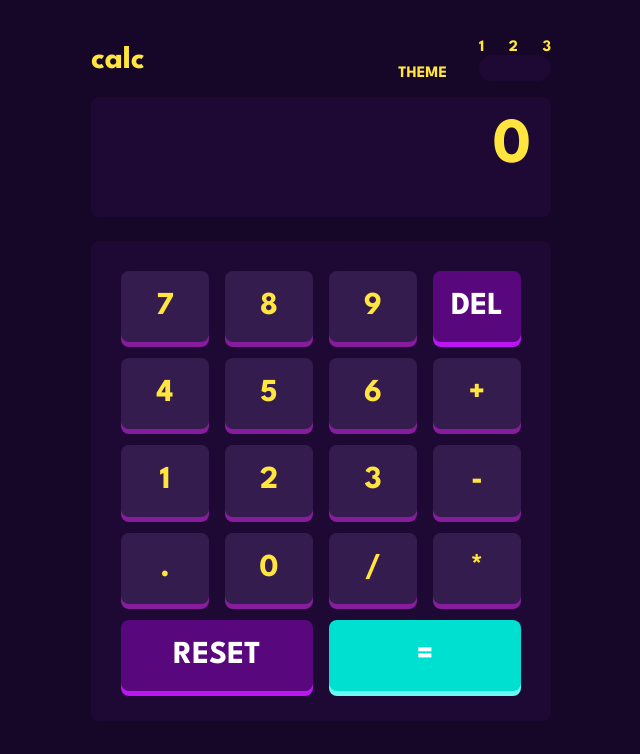
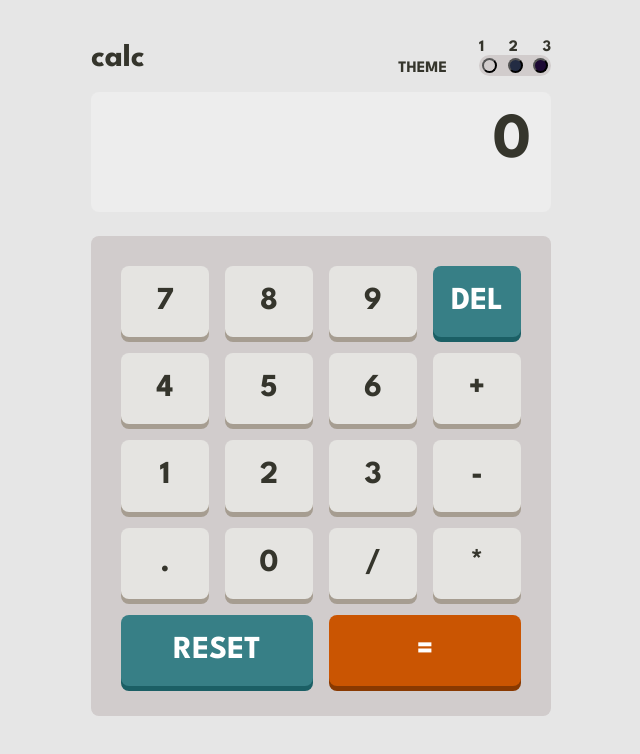
Before and after one commit to Kan-j/calculator-app, a React (Create React App) app: page / in a window 1280 px wide. Shown: the top 754 px of the page, without its empty margins (319-959 px from the left). Built offline with nearby package versions, Linux system fonts and the light colour scheme.

Commit message:
Theme Switcher Working

```diff
--- a/src/App.js
+++ b/src/App.js
@@ -2,7 +2,8 @@ import GlobalStyles from "./styles/GlobalStyles";
 import KeyPadCover from "./components/KeyPadCover";
 import Container from "./styles/Container.Styled";
 import Screen from "./components/Screen";
-import Header from "./components/Header";
+// import Header from "./components/Header";
+import ThemeSelector from "./components/Header";
 import { setToLS } from "./Utils/storage";
 import * as themes from "./Themes/themes.json"
 import { ThemeProvider } from "styled-components";
@@ -34,7 +35,8 @@ function App() {
           <ThemeProvider theme={selectedTheme}>
           <Container>
           <GlobalStyles />
-          <Header></Header>
+              {/* <Header></Header> */}
+              <ThemeSelector setter={ setSelectedTheme } />
           <Screen></Screen>
           <KeyPadCover></KeyPadCover>
         </Container>
--- a/src/Themes/useTheme.js
+++ b/src/Themes/useTheme.js
@@ -13,7 +13,7 @@ export const useTheme = () => {
 
     useEffect(()=>{
         const localTheme = getFromLS('theme');
-        localTheme ? setTheme(localTheme) : setTheme(themes.data.violet)
+        localTheme ? setTheme(localTheme) : setTheme(themes.data.light)
         setThemeLoaded(true)
     }, [])
 
--- a/src/components/Header.js
+++ b/src/components/Header.js
@@ -1,68 +1,114 @@
-import React, { useEffect, useState } from 'react'
+import React, { useState, useEffect, useRef } from "react";
+import styled from "styled-components";
+import _ from 'lodash';
 import {HeaderContainer, H3, Input, ThemeSwitchDiv, ThemeOverallContainer, SPAN} from '../styles/Header.styled'
-import { useRef } from 'react'
+import {useTheme} from '../Themes/useTheme';
 import { getFromLS } from '../Utils/storage';
-import { useTheme } from '../Themes/useTheme';
-import _ from 'lodash'
 
-const Header = () => {
+const ThemedButton = styled.button`
+    border-radius: 50%;
+    width: 15px;
+    height: 15px;
+`;
+
+const Wrapper = styled.li`
+
+`;
+
+const Container = styled.ul`
+
+`;
+
+const Header = styled.h2`
+
+`;
+
+
+export default (props) => {
     const themesFromStore = getFromLS('all-themes');
     const [data, setData] = useState(themesFromStore.data);
     const [themes, setThemes] = useState([]);
     const {setMode} = useTheme();
 
-
-
     const themeSwitcher = selectedTheme => {
         console.log(selectedTheme);
         setMode(selectedTheme);
+        props.setter(selectedTheme);
     };
-
 
     useEffect(() => {
         setThemes(_.keys(data));
     }, [data]);
 
-    // console.log(themes);
-    // console.log(data[themes[0]]);
+    useEffect(() => {
+        props.newTheme &&
+            updateThemeCard(props.newTheme);
+    }, [props.newTheme])
 
-    const radio1Ref = useRef()
-    const radio2Ref = useRef()
-    const radio3Ref = useRef()
-
-    const onButtonClick = (e) => {
-        // console.log(e.target);
-        const targ = e.target;
-        targ.style.opacity = 1
-        const itemId = targ.id;
-        const radio1Id = radio1Ref.current.id;
-        const radio2Id = radio2Ref.current.id;
-        const radio3Id = radio3Ref.current.id;
-
-        if (radio1Id === itemId) {
-            radio1Ref.current.style.opacity= 1;
-            radio2Ref.current.style.opacity= 0;
-            radio3Ref.current.style.opacity = 0;
-            themeSwitcher(data[themes[0]]);
+    const updateThemeCard = theme => {
+        const key = _.keys(theme)[0];
+        const updated = {...data, [key]:theme[key]};
+        setData(updated);
+    }
 
 
-        }else if (radio2Id === itemId) {
-            radio1Ref.current.style.opacity= 0;
-            radio2Ref.current.style.opacity= 1;
-            radio3Ref.current.style.opacity = 0;
-            themeSwitcher(data[themes[1]])
+    // const radio1Ref = useRef()
+    // const radio2Ref = useRef()
+    // const radio3Ref = useRef()
 
-        }
-        else if (radio3Id === itemId) {
-            radio1Ref.current.style.opacity= 0;
-            radio2Ref.current.style.opacity= 0;
-            radio3Ref.current.style.opacity = 1;
-            themeSwitcher(data[themes[2]])
+    // const onButtonClick = (e) => {
+    //     // console.log(e.target);
+    //     const targ = e.target;
+    //     targ.style.opacity = 1
+    //     const itemId = targ.id;
+    //     const radio1Id = radio1Ref.current.id;
+    //     const radio2Id = radio2Ref.current.id;
+    //     const radio3Id = radio3Ref.current.id;
 
-        }
+    //     if (radio1Id === itemId) {
+    //         radio1Ref.current.style.opacity= 1;
+    //         radio2Ref.current.style.opacity= 0;
+    //         radio3Ref.current.style.opacity = 0;
+
+
+
+    //     }else if (radio2Id === itemId) {
+    //         radio1Ref.current.style.opacity= 0;
+    //         radio2Ref.current.style.opacity= 1;
+    //         radio3Ref.current.style.opacity = 0;
+
+
+    //     }
+    //     else if (radio3Id === itemId) {
+    //         radio1Ref.current.style.opacity= 0;
+    //         radio2Ref.current.style.opacity= 0;
+    //         radio3Ref.current.style.opacity = 1;
+
+
+    //     }
+    // }
+
+
+
+
+
+    const ThemeCard = props => {
+        return(
+            <div>
+                <ThemedButton onClick={ (theme) => themeSwitcher(props.theme) }
+                    style={{
+                        backgroundColor: `${data[_.camelCase(props.theme.name)].colors.toggleBackground}`,
+                        color: `${data[_.camelCase(props.theme.name)].colors.toggleBackground}`,
+                        display: `${props.theme} ? '': 'none'`
+                    }}>
+                </ThemedButton>
+            </div>
+        )
     }
 
     return (
+        <div>
+            <Container>
             <HeaderContainer>
                         <H3>calc</H3>
                         <ThemeOverallContainer>
@@ -74,14 +120,21 @@ const Header = () => {
                                 <SPAN>3</SPAN>
                             </div>
                             <Input>
-                     <input type="radio" onClick={onButtonClick} ref={radio1Ref} name="togggle" id="one" />
+                            {
+                                themes.length > 0 &&
+                                    themes.map(theme =>(
+                                        <ThemeCard theme={data[theme]} key={data[theme].id} />
+                                    ))
+                            }
+                                {/* <input type="radio" onClick={onButtonClick} ref={radio1Ref} name="togggle" id="one" />
                                 <input type="radio" onClick={onButtonClick} ref={radio2Ref} name="togggle" id="two" />
-                     <input type="radio" onClick={onButtonClick} ref={radio3Ref} name="togggle" id="three" />
+                                <input type="radio" onClick={onButtonClick} ref={radio3Ref} name="togggle" id="three" />  */}
                             </Input>
                         </ThemeSwitchDiv>
                     </ThemeOverallContainer>
                 </HeaderContainer>
+
+            </Container>
+        </div>
     )
 }
-
-export default Header
--- a/src/styles/Header.styled.js
+++ b/src/styles/Header.styled.js
@@ -45,20 +45,15 @@ export const Input = styled.div`
     border: 3px solid ${({theme}) => theme.colors.toggleBackground};
     border-radius: 25px;
     background-color : ${({theme}) => theme.colors.toggleBackground};
-    input {
+    /* ThemedButton {
         height: 20px;
         width: 20px;
         appearance: none;
         border-radius: 50%;
         opacity: 0;
         background-color:  ${({theme}) => theme.colors.keyBackground02};
-    }
-    input:hover {
-        cursor: pointer;
-    }
-    input:focus {
-        outline: none;
-    }
+    } */
+
     /* #one{
         opacity: 1;
     } */
```
Lines whose indentation alone changed are shown as unchanged.
